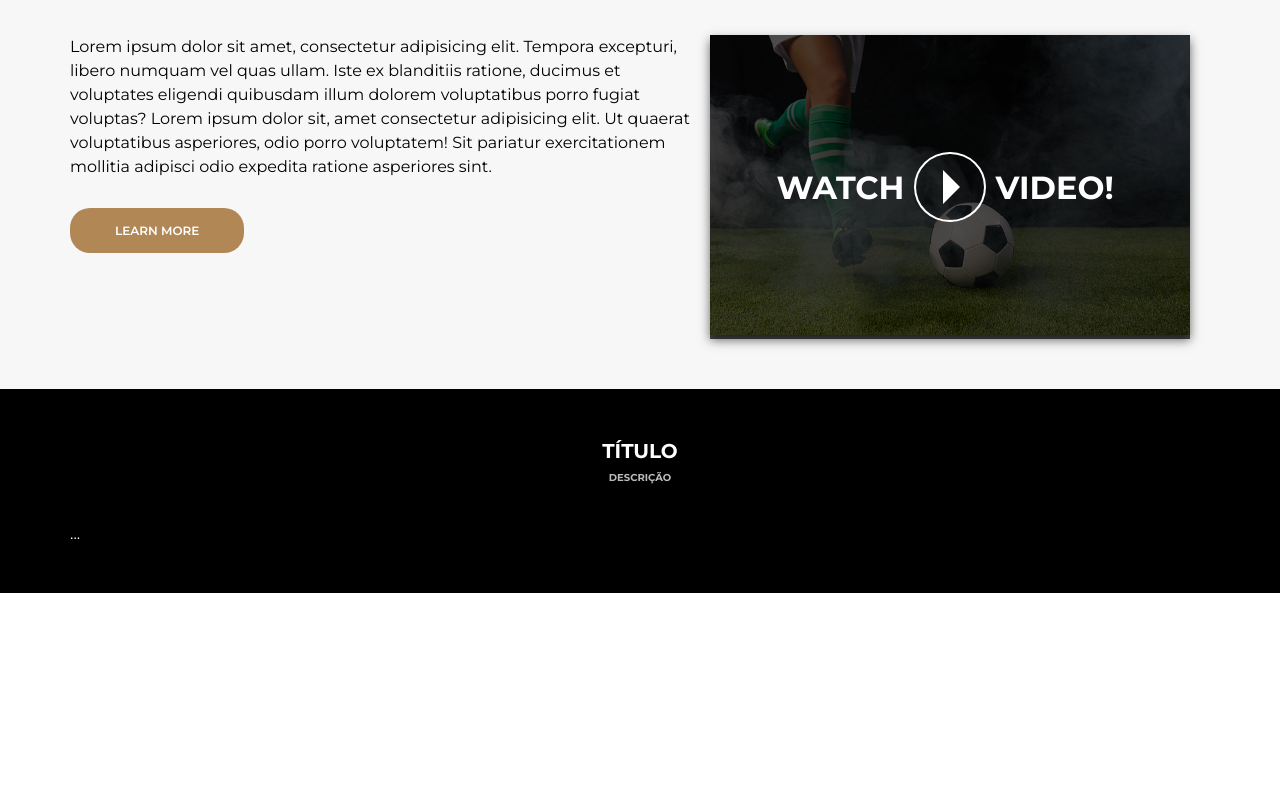
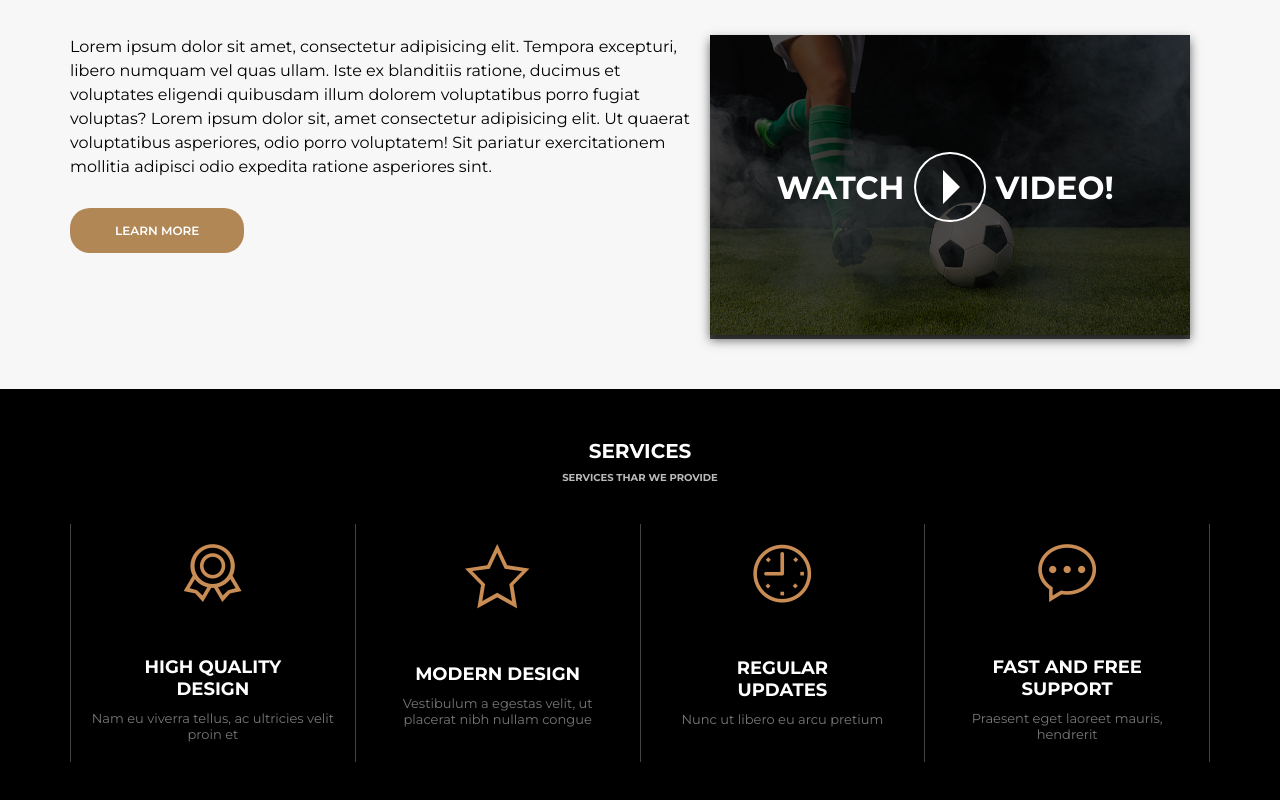
Before and after one commit to NyraTyto/b7web-awax-project, a plain HTML site: page index.html in a window 1280 px wide. Shown: the part 900-1700 px from the top of the page. Before the commit the page ends 1493 px from the top, so only its background shows below. Drawn offline with Linux system fonts and the light colour scheme.

Commit message:
Services area

```diff
--- a/assets/css/styles.css
+++ b/assets/css/styles.css
@@ -298,3 +298,34 @@ header .container {
   border-color: transparent transparent transparent #fff;
   margin-left: 20px;
 }
+
+/*
+    Section Services
+*/
+
+.section-services {
+  display: flex;
+}
+
+.service {
+  flex: 1;
+  text-align: center;
+  padding: 20px;
+  border-left: 1px solid #444;
+}
+
+.service:last-child {
+  border-right: 1px solid #444;
+}
+
+.service h4 {
+  margin-top: 50px;
+  text-transform: uppercase;
+  font-size: 18px;
+}
+
+.service p {
+  margin-top: 10px;
+  font-size: 13px;
+  color: #777;
+}
--- a/index.html
+++ b/index.html
@@ -123,10 +123,31 @@
       </section>
 
       <section class="default dark">
-        <div class="section-title">Título</div>
-        <div class="section-desc">Descrição</div>
+        <div class="section-title">Services</div>
+        <div class="section-desc">Services thar we provide</div>
         <div class="container">
-          ...
+          <div class="section-services">
+            <div class="service">
+              <img src="./assets/images/medalha.png" alt="High Quality Design icon">
+              <h4>High Quality <br> Design</h4>
+              <p>Nam eu viverra tellus, ac ultricies velit proin et</p>
+            </div>
+            <div class="service">
+              <img src="./assets/images/estrela.png" alt="High Quality Design icon">
+              <h4>Modern Design</h4>
+              <p>Vestibulum a egestas velit, ut placerat nibh nullam congue</p>
+            </div>
+            <div class="service">
+              <img src="./assets/images/relogio.png" alt="High Quality Design icon">
+              <h4>Regular <br> Updates</h4>
+              <p>Nunc ut libero eu arcu pretium</p>
+            </div>
+            <div class="service">
+              <img src="./assets/images/balao.png" alt="High Quality Design icon">
+              <h4>Fast and free <br> support</h4>
+              <p>Praesent eget laoreet mauris, hendrerit</p>
+            </div>
+          </div>
         </div>
       </section>
     </main>
```
